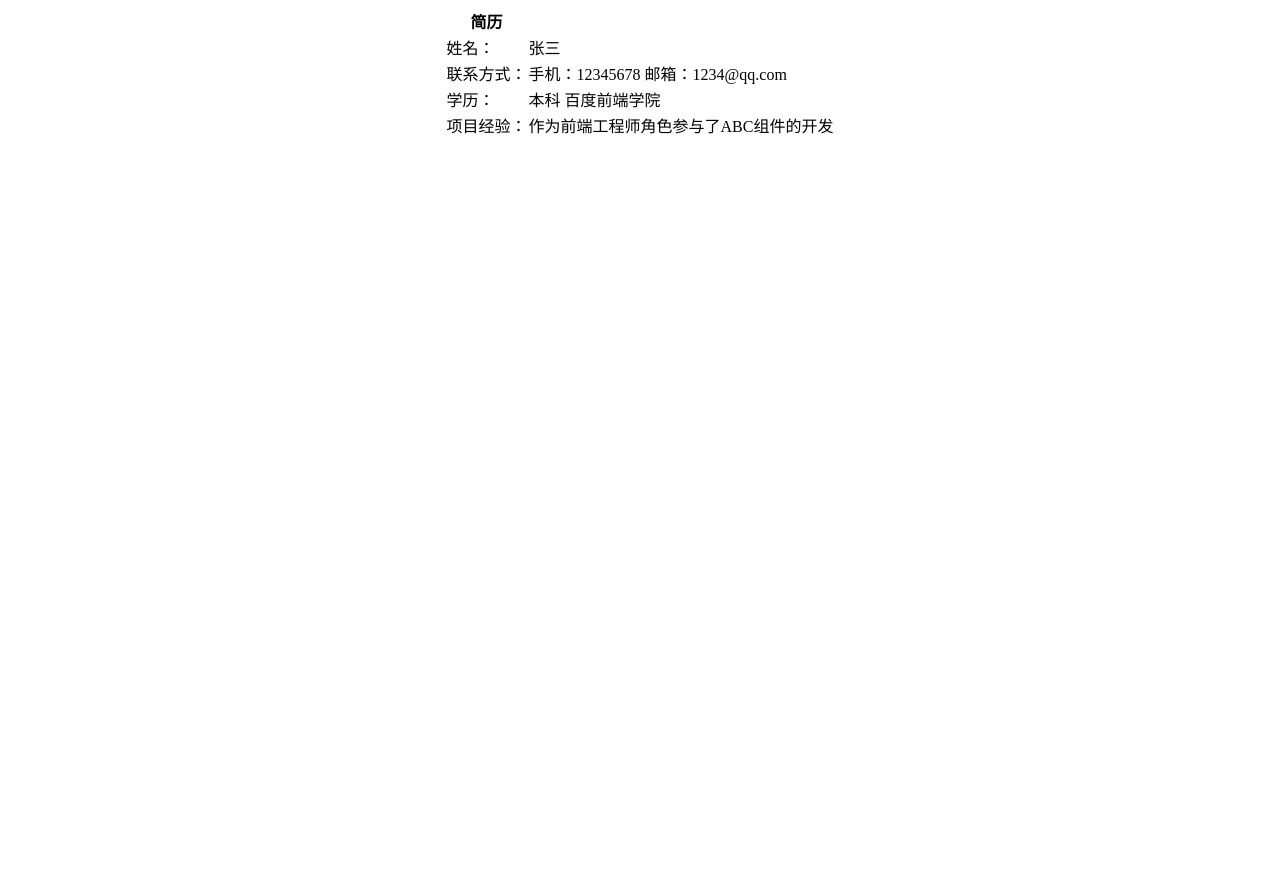
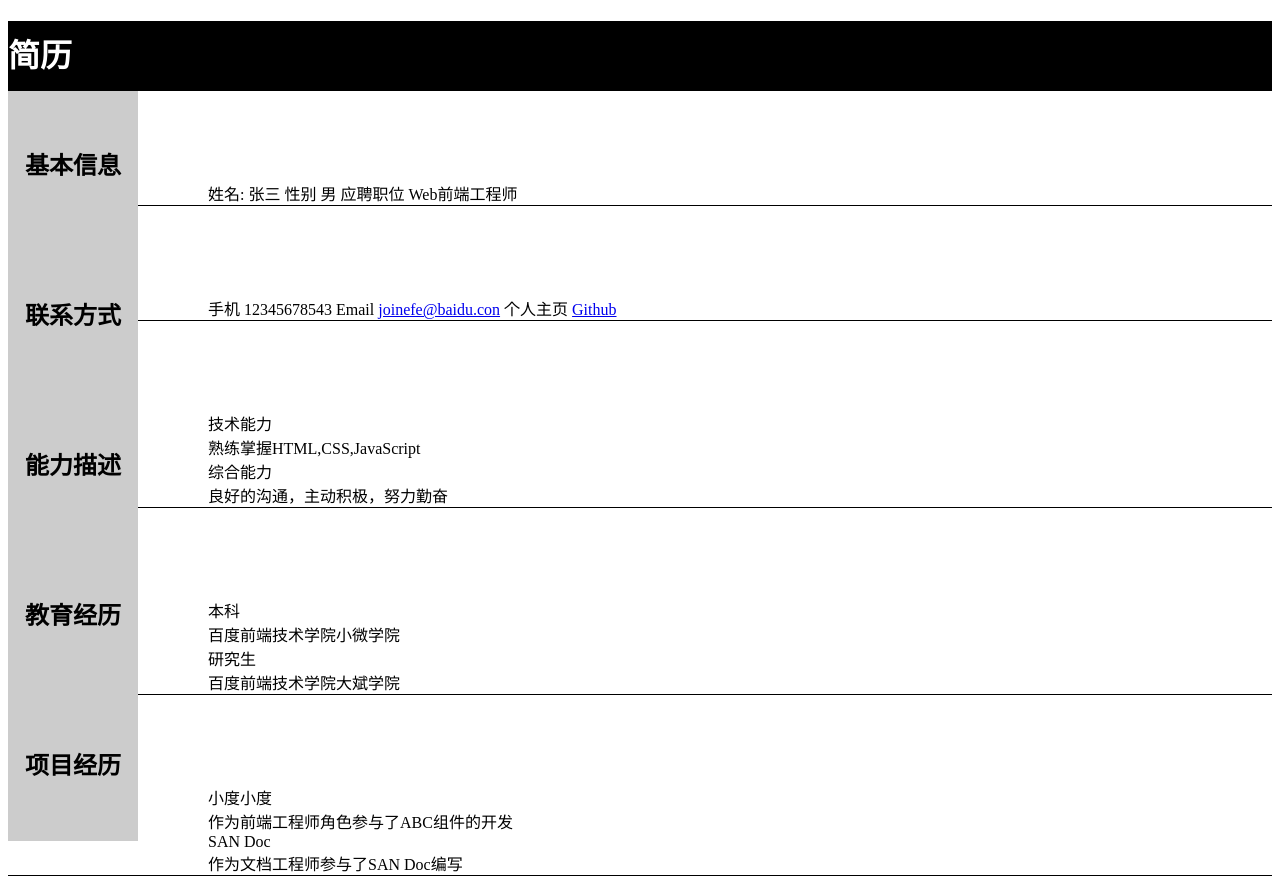
Before and after one commit to thewq123/--1.1, a plain HTML site: page index.html in a window 1280 px wide. Before the commit the page ends 800 px from the top, so only its background shows below. Drawn offline with Linux system fonts and the light colour scheme; files that its build step writes are made by us from their sources.

Commit message:
新的0.2

```diff
--- a/index.html
+++ b/index.html
@@ -1,74 +1,58 @@
 <!DOCTYPE html>
 <html lang="en">
-
 <head>
     <meta charset="UTF-8">
     <meta http-equiv="X-UA-Compatible" content="IE=edge">
     <meta name="viewport" content="width=device-width, initial-scale=1.0">
-    <title>Document</title>
-    <link rel="stylesheet" href="/css/style_1.css">
-    <!-- <link rel="stylesheet" href="style_2.css"> -->
-    <!-- <link rel="stylesheet" href="./css/style_3.css"> -->
+    <title>简历</title>
+    <!-- <link rel="stylesheet" href="../css/style_1.css"> -->
+    <!-- <link rel="stylesheet" href="../css/style_2.css"> -->
+    <link rel="stylesheet" href="../css/style_3.css">
+
 </head>
-
 <body>
-    <table  align="center" cellspacing="0" table>
-        <tr>
-            <th class="jianli">简历</th>
-        </tr>
-        <tbody>
-            <tr>
-                <td>姓名：</td>
-                <td>张三</td>
-            </tr>
-            <tr>
-                <td>联系方式：</td>
-                <td>手机：12345678 邮箱：1234@qq.com</td>
-            </tr>
-            <tr>
-                <td>学历：</td>
-                <td>本科 百度前端学院</td>
-            </tr>
-            <tr>
-                <td>项目经验：</td>
-                <td>作为前端工程师角色参与了ABC组件的开发</td>
-            </tr>
-
-
-        </tbody>
-    </table>
-
-
-    <!-- <div class="dage">
-    <h3 class="jl">简历</h3>
-    <h4 class="header jben">基本信息</h4>
-    <div class="xian"></div>
-    <div class="name"><span>姓名</span> 张三     <span>性别</span> 男  <span>应聘职位</span> Web前端工程师</div>
-    <h3 class="header lx">联系方式</h3>
-    <div class="xian"></div>
-    <div class="shouji"><span>手机</span> 123123444  <span> Email</span> <a href="#">jiinefe@baidu.com</a>     <span>个人主页</span> <a href="#">Github</a></div>
-    <h4 class="header neng">能力描述</h4>
-    <div class="xian"></div>
-    <div class="jishu">技术能力能熟练掌握HTML.CSS,JavaScrpt
-        <div>综合能力良好的沟通，主动积极，努力勤奋</div>
+    <div class="box">
+        <div class="jili"><h1>简历</h1>
         </div>
-    <h3 class="header jiao">教育经历</h3>
-    <div class="xian"></div>
-    <div class="yujingli">
-        <div>本科</div>
+        <div class="xian">
+            <h2 class="jben">基本信息</h2>
+        <div class="juli">
+            <div><span>姓名:</span>&nbsp;张三  <span>性别 </span>男   <span>应聘职位 </span>Web前端工程师</div>
+        </div>
+        </div>
+       <div class="xian">
+        <h2 class="jben1">联系方式</h2>
+        <div class="juli xianlian">
+            <div><span>手机 </span>12345678543   <span>Email </span><a href="#">joinefe@baidu.con</a>   <span>个人主页 </span><a href="#">Github</a></div>
+        </div>
+       </div>
+        <div class="xian">
+            <h2 class="jben2">能力描述</h2>
+            <div class="juli">
+                <span>技术能力</span>
+                <div>熟练掌握HTML,CSS,JavaScript</div>
+                <span>综合能力</span>
+                <div>良好的沟通，主动积极，努力勤奋</div>
+            </div>
+        </div>
+        <div class="xian">
+            <h2 class="jben3">教育经历</h2>
+        <div class="juli">
+            <span>本科</span>
             <div>百度前端技术学院小微学院</div>
             <span>研究生</span>
             <div>百度前端技术学院大斌学院</div>
         </div>
-    <h3 class="header xiang">项目经历</h3>
-    <div class="xian"></div>
-    <div class="xjingli">
+        </div>
+        <div class="xian">
+            <h2 class="jben4">项目经历</h2>
+        <div class="juli">
             <span>小度小度</span>
             <div>作为前端工程师角色参与了ABC组件的开发</div>
             <span>SAN Doc</span>
             <div>作为文档工程师参与了SAN Doc编写</div>
         </div>
-</div> -->
+        </div>
+    </div>
 </body>
-
 </html>
```
Lines whose indentation alone changed are shown as unchanged.
